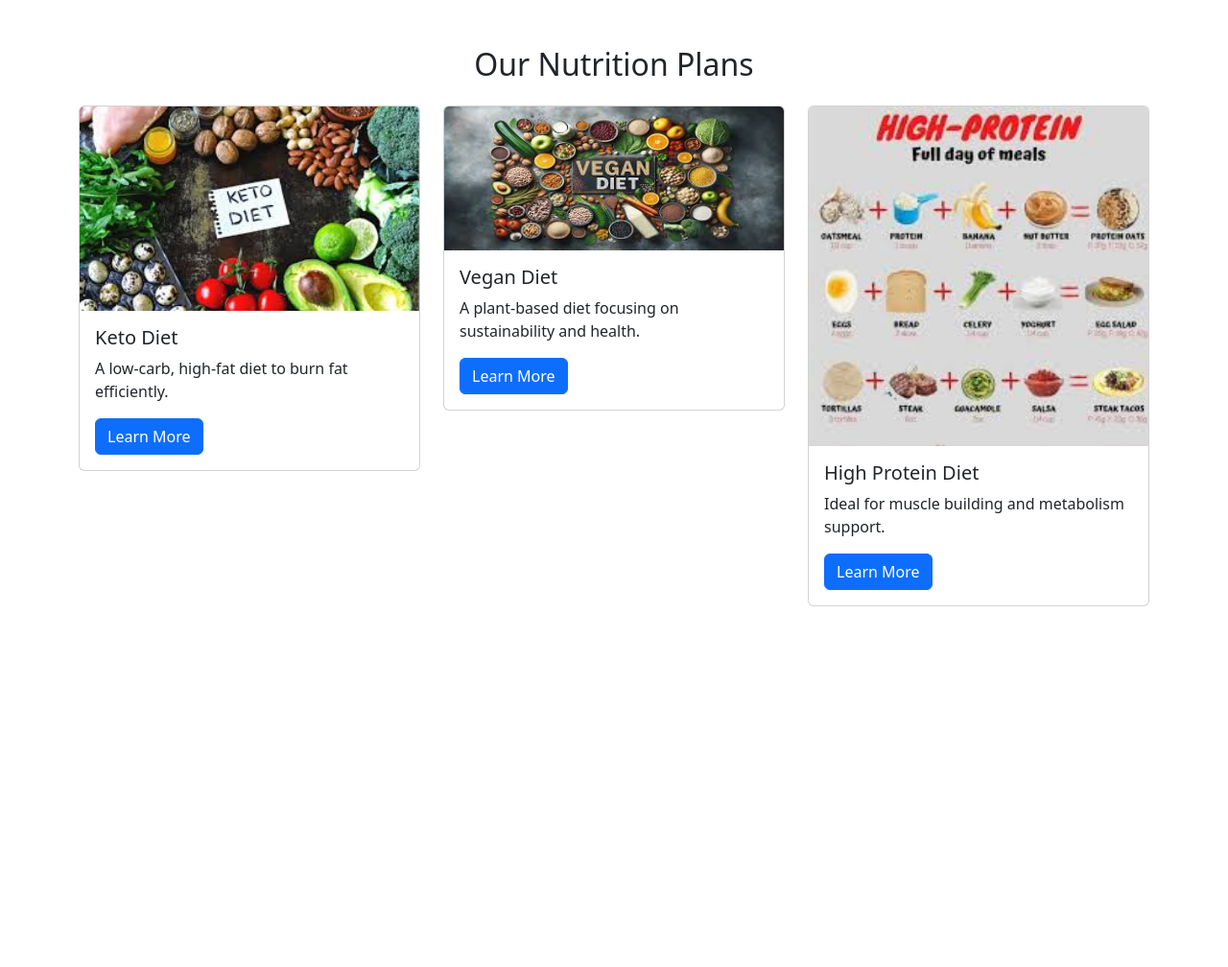
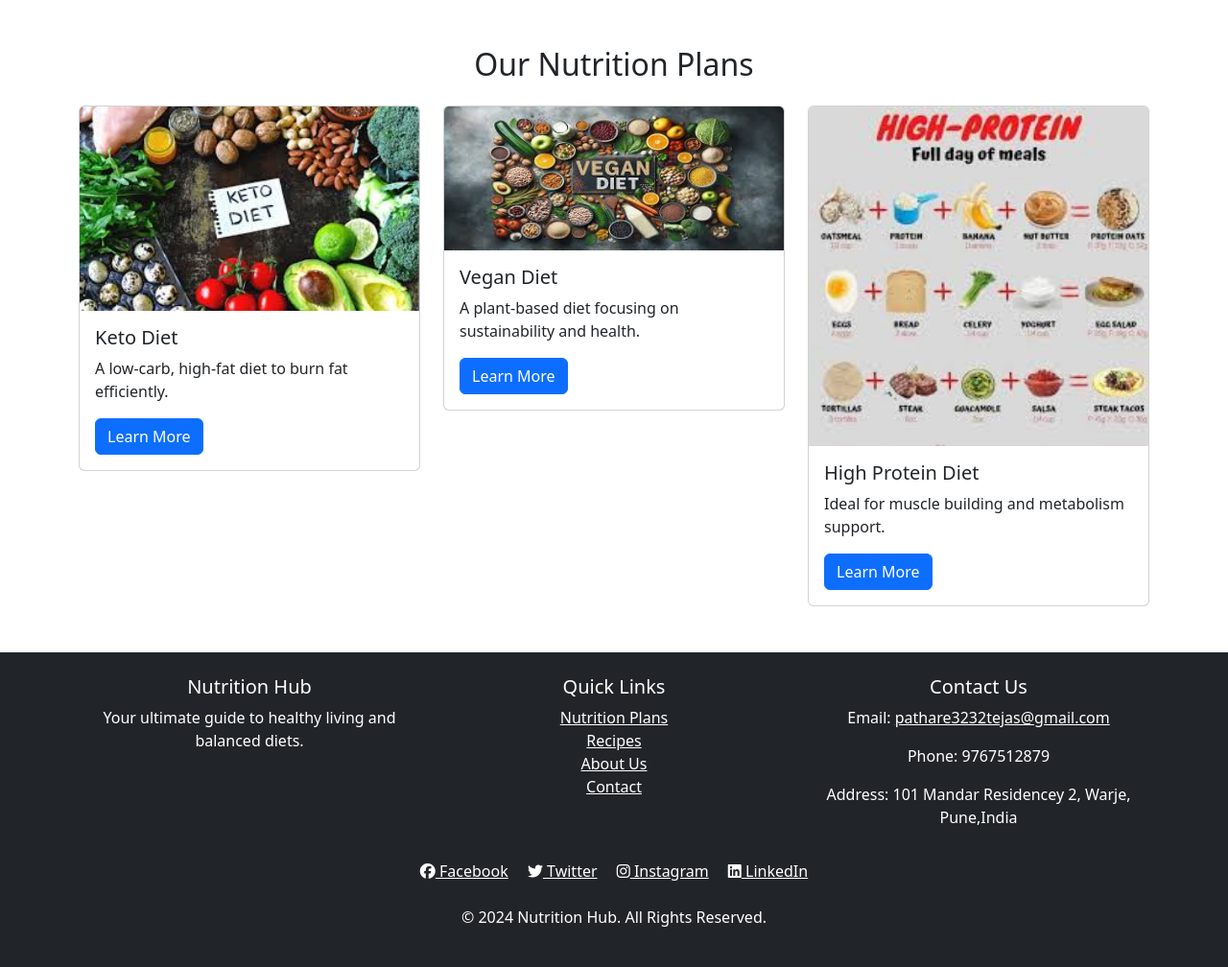
Before and after one commit to TejasPathare1712/nutriion, a plain HTML site: page plan.html in a window 1280 px wide. Shown: the whole page at 96% size. Before the commit the page ends 800 px from the top, so only its background shows below. Drawn offline with nearby package versions, Linux system fonts and the light colour scheme.

Commit message:
Update plan.html

```diff
--- a/plan.html
+++ b/plan.html
@@ -146,6 +146,54 @@
             </div>
         </div>
     </section>
+     <!-- Footer Section -->
+<footer class="bg-dark text-white text-center py-4">
+    <div class="container">
+        <!-- Footer Content -->
+        <div class="row">
+            <div class="col-md-4">
+                <h5>Nutrition Hub</h5>
+                <p>Your ultimate guide to healthy living and balanced diets.</p>
+            </div>
+            <div class="col-md-4">
+                <h5>Quick Links</h5>
+                <ul class="list-unstyled">
+                    <li><a href="plan.html" class="text-white">Nutrition Plans</a></li>
+                    <li><a href="receipe.html" class="text-white">Recipes</a></li>
+                    <li><a href="about.html" class="text-white">About Us</a></li>
+                    <li><a href="contact.html" class="text-white">Contact</a></li>
+                </ul>
+            </div>
+            <div class="col-md-4">
+                <h5>Contact Us</h5>
+                <p>Email: <a href="pathare3232tejas@gmail.com" class="text-white">pathare3232tejas@gmail.com</a></p>
+                <p>Phone: 9767512879</p>
+                <p>Address: 101 Mandar Residencey 2, Warje, Pune,India</p>
+            </div>
+        </div>
+
+        <!-- Social Media Links -->
+        <div class="social-links mt-3">
+            <a href="#" class="text-white me-3"><i class="fab fa-facebook"></i> Facebook</a>
+            <a href="#" class="text-white me-3"><i class="fab fa-twitter"></i> Twitter</a>
+            <a href="#" class="text-white me-3"><i class="fab fa-instagram"></i> Instagram</a>
+            <a href="https://www.linkedin.com/in/TejasPathare/" class="text-white"><i class="fab fa-linkedin"></i> LinkedIn</a>
+        </div>
+
+        <!-- Copyright -->
+        <div class="mt-4">
+            <p>&copy; 2024 Nutrition Hub. All Rights Reserved.</p>
+        </div>
+    </div>
+</footer>
+
+<!-- Font Awesome Icons (For Social Media Icons) -->
+<script src="https://kit.fontawesome.com/a076d05399.js"></script>
+
+
+    <!-- Bootstrap JavaScript and Dependencies -->
+    <script src="https://cdn.jsdelivr.net/npm/@popperjs/core@2.11.6/dist/umd/popper.min.js"></script>
+    <script src="https://cdn.jsdelivr.net/npm/bootstrap@5.3.0-alpha1/dist/js/bootstrap.min.js"></script>
 
     <!-- Bootstrap JavaScript and Dependencies -->
     <script src="https://cdn.jsdelivr.net/npm/@popperjs/core@2.11.6/dist/umd/popper.min.js"></script>
```
